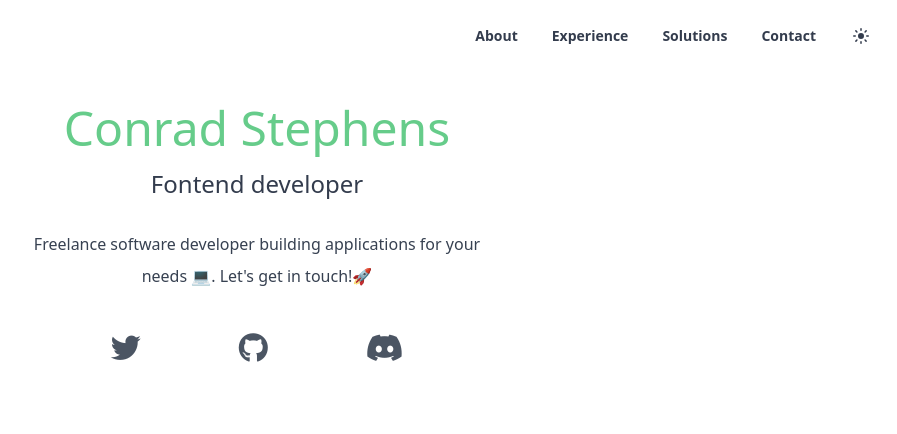
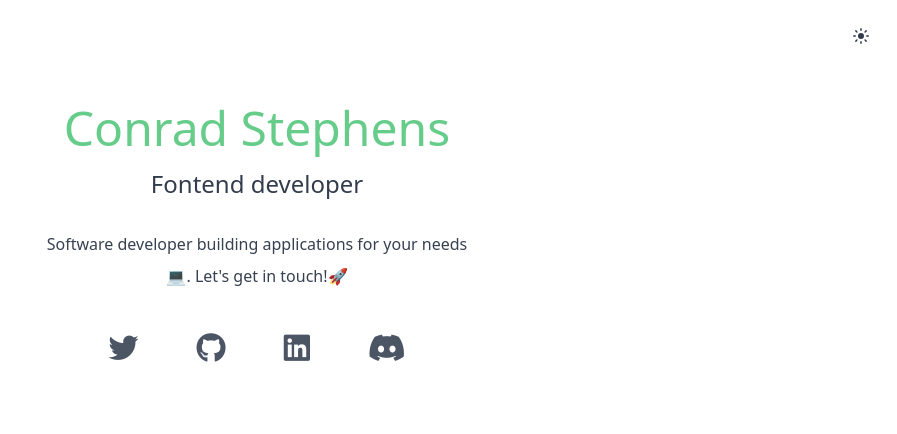
Before and after one commit to conradstephens/my-portfolio, a Next.js app: page / in a window 1280 px wide. Shown: the top 434 px of the page, without its empty margins (383-1280 px from the left). Built offline with nearby package versions, Linux system fonts and the light colour scheme.

Commit message:
connecting social links to their respective platform

```diff
--- a/src/components/Navbar/Navbar.tsx
+++ b/src/components/Navbar/Navbar.tsx
@@ -32,18 +32,18 @@ export default function Navbar() {
         )}
       >
         <div className="flex-1" />
-        <div className="hidden sm:block">
+        {/* <div className="hidden sm:block">
           <NavButtons showButtons={showButtons} />
-        </div>
+        </div> */}
         <div className="flex-none">
           <ThemeToggle />
         </div>
-        <div className="flex-none xl:hidden">
+        {/* <div className="flex-none xl:hidden">
           <NavToggle
             showButtons={showButtons}
             setShowButtons={setShowButtons}
           />
-        </div>
+        </div> */}
       </div>
       <NavModal open={showButtons} setOpen={setShowButtons} />
     </>
--- /dev/null
+++ b/src/components/Social/SocialLinks.tsx
@@ -0,0 +1,18 @@
+import Link from "next/link";
+
+interface SocialLinkProps {
+  href: string;
+  iconClassName: string;
+}
+
+export default function SocialLink({ iconClassName, href }: SocialLinkProps) {
+  return (
+    <Link
+      className="btn-ghost btn text-3xl text-gray-600 dark:text-gray-400"
+      target="_blank"
+      href={href}
+    >
+      <i className={iconClassName} />
+    </Link>
+  );
+}
--- /dev/null
+++ b/src/components/Social/index.ts
@@ -0,0 +1,3 @@
+import SocialLink from "./SocialLinks";
+
+export { SocialLink };
--- a/src/components/Theme/ThemeToggle.tsx
+++ b/src/components/Theme/ThemeToggle.tsx
@@ -20,6 +20,8 @@ export default function ThemeToggle() {
     setTheme("system");
   };
 
+  const onChange = () => null;
+
   return (
     <div className="dropdown-end dropdown">
       <label
@@ -30,6 +32,7 @@ export default function ThemeToggle() {
           className="invisible"
           type="checkbox"
           checked={resolvedTheme === "light"}
+          onChange={onChange}
         />
         <SunIcon className="swap-on max-md:h-4 max-md:w-4 md:h-5 md:w-5" />
         <MoonIcon className="swap-off max-md:h-4 max-md:w-4 md:h-5 md:w-5 " />
--- a/src/components/index.ts
+++ b/src/components/index.ts
@@ -2,6 +2,7 @@ import { SEO } from "./Head";
 import { CircularLoader } from "./Loaders";
 import { ThemeToggle, ThemeProvider } from "./Theme";
 import { Navbar, NavButtons, NavModal, NavToggle } from "./Navbar";
+import { SocialLink } from "./Social";
 
 export {
   SEO,
@@ -12,4 +13,5 @@ export {
   NavButtons,
   NavModal,
   NavToggle,
+  SocialLink,
 };
--- a/src/pages/index.tsx
+++ b/src/pages/index.tsx
@@ -1,7 +1,21 @@
-import { Navbar } from "@/components";
+import * as React from "react";
 import Image from "next/image";
+import clsx from "clsx";
+import { Navbar, SocialLink } from "@/components";
+import { CheckIcon, ClipboardIcon } from "@heroicons/react/20/solid";
 
 export default function Index() {
+  const [copied, setCopied] = React.useState(false);
+
+  let copyTimeout: NodeJS.Timeout;
+  const onCopy = () => {
+    clearTimeout(copyTimeout);
+    setCopied(true);
+    copyTimeout = setTimeout(() => {
+      setCopied(false);
+    }, 3000);
+  };
+
   return (
     <div className="h-screen">
       <Navbar />
@@ -15,19 +29,57 @@ export default function Index() {
             <h2 className="py-2 text-2xl">Fontend developer</h2>
             <p className="text-md py-5 leading-8 text-gray-700 dark:text-gray-500">
               {
-                "Freelance software developer building applications for your needs 💻. Let's get in touch!🚀"
+                "Software developer building applications for your needs 💻. Let's get in touch!🚀"
               }
             </p>
-            <div className=" flex justify-center gap-16 py-3">
-              <label className="btn-ghost btn text-3xl text-gray-600 dark:text-gray-400">
-                <i className="fa-brands fa-twitter"></i>
-              </label>
-              <label className="btn-ghost btn text-3xl text-gray-600 dark:text-gray-400">
-                <i className="fa-brands fa-github"></i>
-              </label>
-              <label className="btn-ghost btn text-3xl text-gray-600 dark:text-gray-400">
-                <i className="fa-brands fa-discord"></i>
-              </label>
+            <div className="flex justify-center gap-6 py-3">
+              <SocialLink
+                href="https://twitter.com/conradastephens"
+                iconClassName="fa-brands fa-twitter"
+              />
+              <SocialLink
+                href="https://github.com/conradstephens"
+                iconClassName="fa-brands fa-github"
+              />
+              <SocialLink
+                href="https://www.linkedin.com/in/conrad-stephens-97033b79"
+                iconClassName="fa-brands fa-linkedin"
+              />
+              <div className="dropdown-end dropdown dropdown-bottom dropdown-hover sm:dropdown-right">
+                <label
+                  tabIndex={0}
+                  className="btn-ghost no-animation btn text-3xl text-gray-600 dark:text-gray-400"
+                >
+                  <i className="fa-brands fa-discord" />
+                </label>
+                <ul
+                  tabIndex={0}
+                  className={clsx(
+                    "dropdown-content menu rounded-box bg-base-100 p-2 shadow"
+                  )}
+                >
+                  <li>
+                    <label>
+                      conrad#7221{" "}
+                      <div
+                        className="tooltip"
+                        data-tip={copied ? "Copied" : "Copy"}
+                      >
+                        <label tabIndex={0} className="swap-rotate swap">
+                          <input
+                            className="invisible"
+                            type="checkbox"
+                            checked={copied}
+                            onChange={onCopy}
+                          />
+                          <ClipboardIcon className="swap-off m-4 w-4" />
+                          <CheckIcon className="swap-on m-4 w-4" />
+                        </label>
+                      </div>
+                    </label>
+                  </li>
+                </ul>
+              </div>
             </div>
             <div className="relative mx-auto mt-20 h-80 w-80 overflow-hidden rounded-full bg-gradient-to-b from-primary">
               <Image
```
